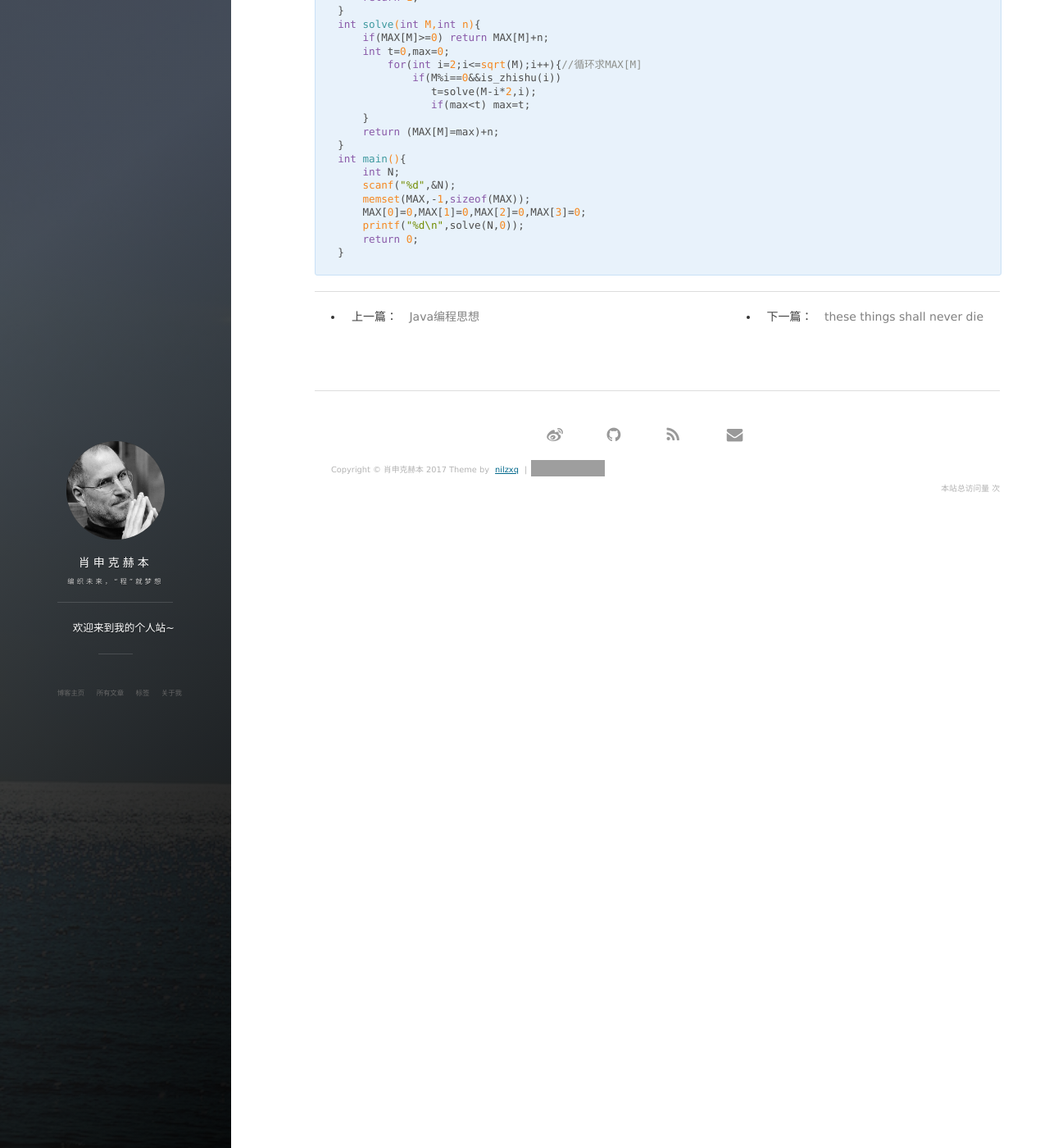
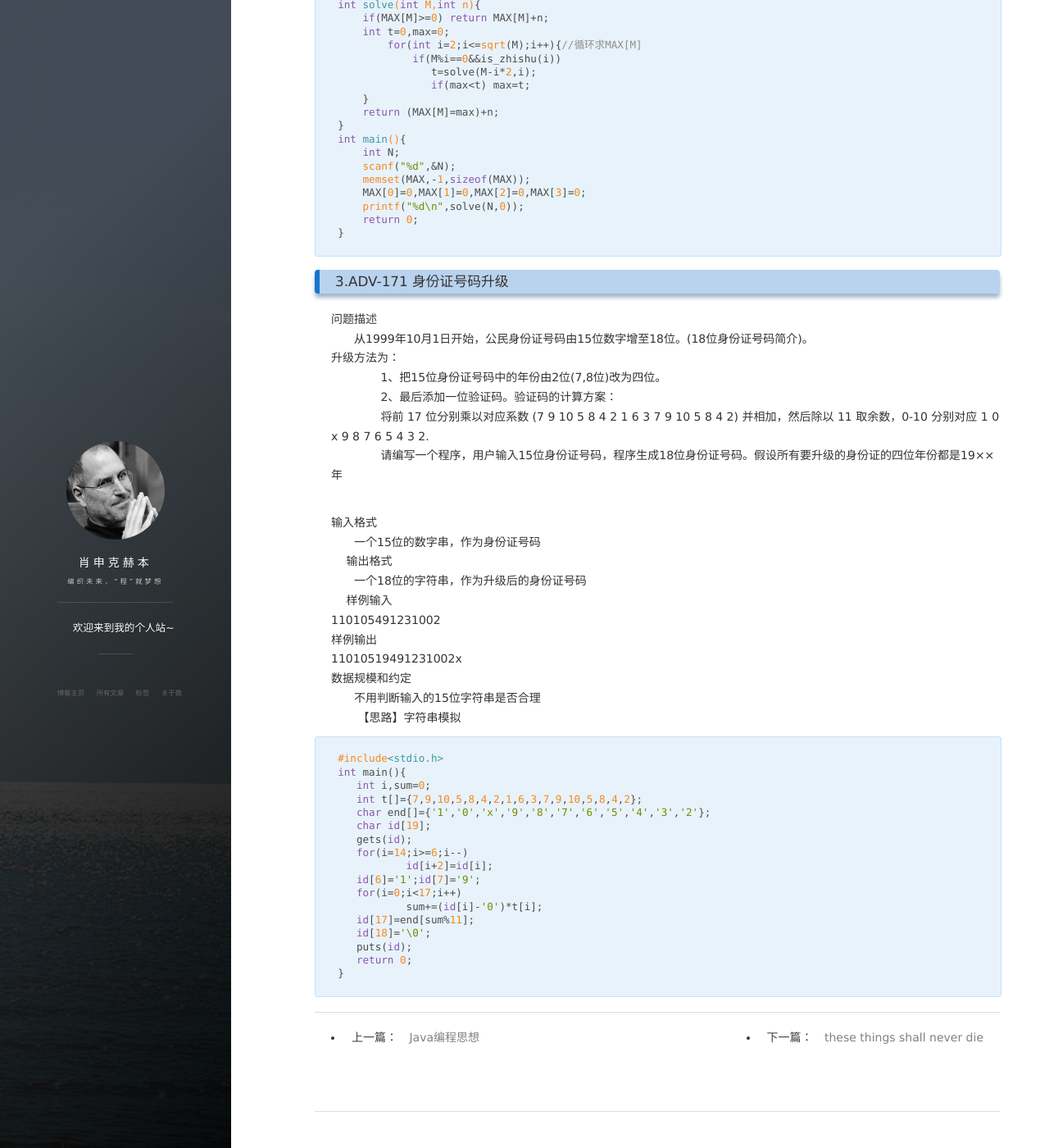
Before and after one commit to nilzzzz/nilzzzz.github.io, a Jekyll site: the page built from _posts/2017-03-21-lanqiao.md, in a window 1280 px wide and 1400 px high, scrolled down 2103 px. Shown: the whole window at 82% size. Built offline with Jekyll 4.4.1, drawn with Linux system fonts in a browser that asks for light colours; nearby versions of some CDN libraries; comment, search, counter and statistics services are not loaded; some of the changed text lies outside the part shown; grey boxes are pictures that could not be loaded.

Commit message:
update lanqiao-2

````diff
--- a/_posts/2017-03-21-lanqiao.md
+++ b/_posts/2017-03-21-lanqiao.md
@@ -59,7 +59,7 @@ int main(){
 ```
 ### 2.ADV-205算法提高 拿糖果（动态规划）
 
-问题描述 <br/>
+问题描述
 　　妈妈给小B买了N块糖！但是她不允许小B直接吃掉。<br/>
 　　假设当前有M块糖，小B每次可以拿P块糖，其中P是M的一个不大于根号下M的质因数。这时，妈妈就会在小B拿了P块糖以后再从糖堆里拿走P块糖。然后小B就可以接着拿糖。<br/>
 　　现在小B希望知道最多可以拿多少糖。<br/>
@@ -116,5 +116,45 @@ int main(){
     return 0;
 }
 ```
+### 3.ADV-171 身份证号码升级
 
+问题描述<br/>
+　　从1999年10月1日开始，公民身份证号码由15位数字增至18位。(18位身份证号码简介)。<br/>
+升级方法为：<br/>
+　　1、把15位身份证号码中的年份由2位(7,8位)改为四位。<br/>
+　　2、最后添加一位验证码。验证码的计算方案：<br/>
+　　将前 17 位分别乘以对应系数 (7 9 10 5 8 4 2 1 6 3 7 9 10 5 8 4 2) 并相加，然后除以 11 取余数，0-10 分别对应 1 0 x 9 8 7 6 5 4 3 2.<br/>
+　　请编写一个程序，用户输入15位身份证号码，程序生成18位身份证号码。假设所有要升级的身份证的四位年份都是19××年<br/>
+
+输入格式<br/>
+　　一个15位的数字串，作为身份证号码<br/>
+输出格式<br/>
+　　一个18位的字符串，作为升级后的身份证号码<br/>
+样例输入<br/>
+    110105491231002<br/>
+样例输出<br/>
+    11010519491231002x<br/>
+数据规模和约定<br/>
+　　不用判断输入的15位字符串是否合理<br/>
+
+【思路】字符串模拟<br/>
+```
+#include<stdio.h>
+int main(){
+   int i,sum=0;
+   int t[]={7,9,10,5,8,4,2,1,6,3,7,9,10,5,8,4,2};
+   char end[]={'1','0','x','9','8','7','6','5','4','3','2'};
+   char id[19];
+   gets(id);
+   for(i=14;i>=6;i--)
+	   id[i+2]=id[i];
+   id[6]='1';id[7]='9';
+   for(i=0;i<17;i++)
+	   sum+=(id[i]-'0')*t[i];
+   id[17]=end[sum%11];
+   id[18]='\0';
+   puts(id);
+   return 0;
+}
+```
   [1]: http://omztq7zo1.bkt.clouddn.com/shousuanshi.png
````
